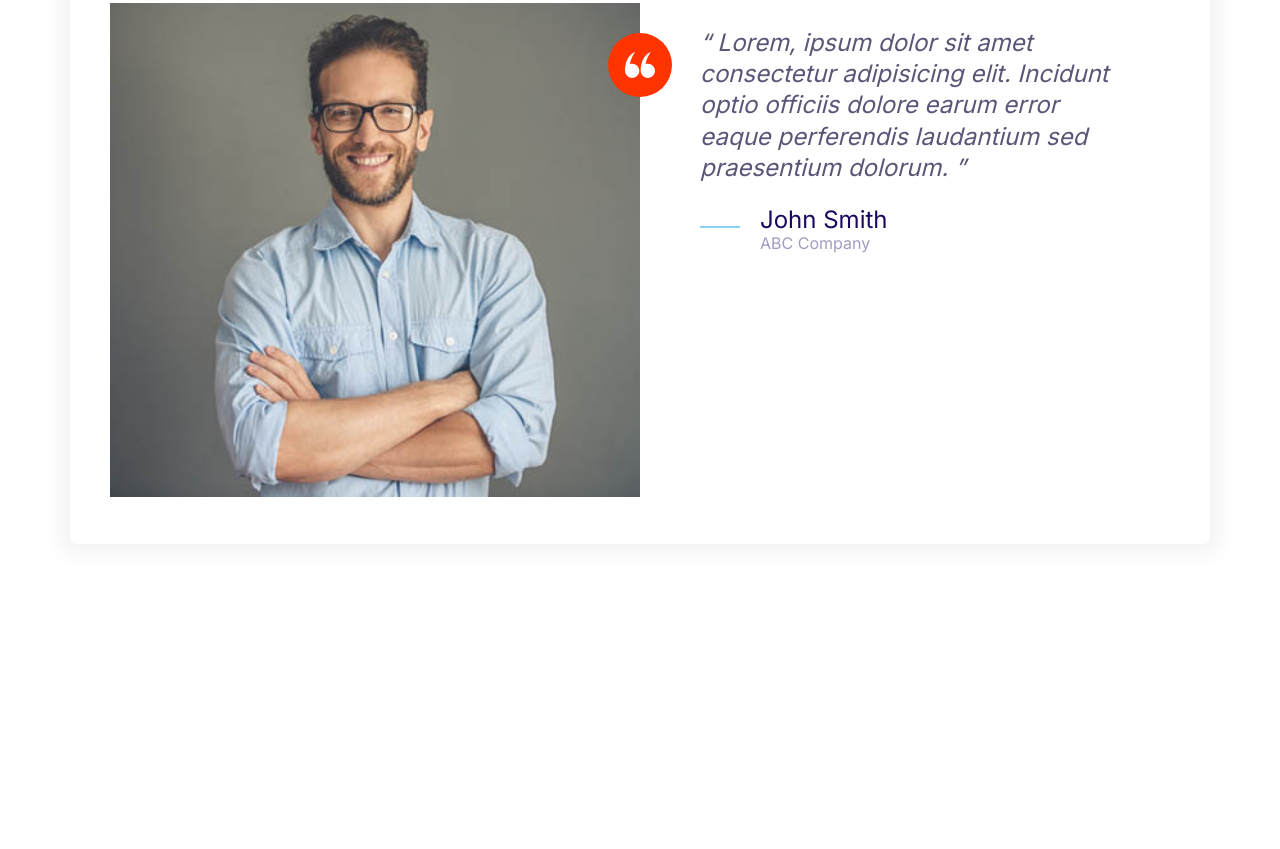
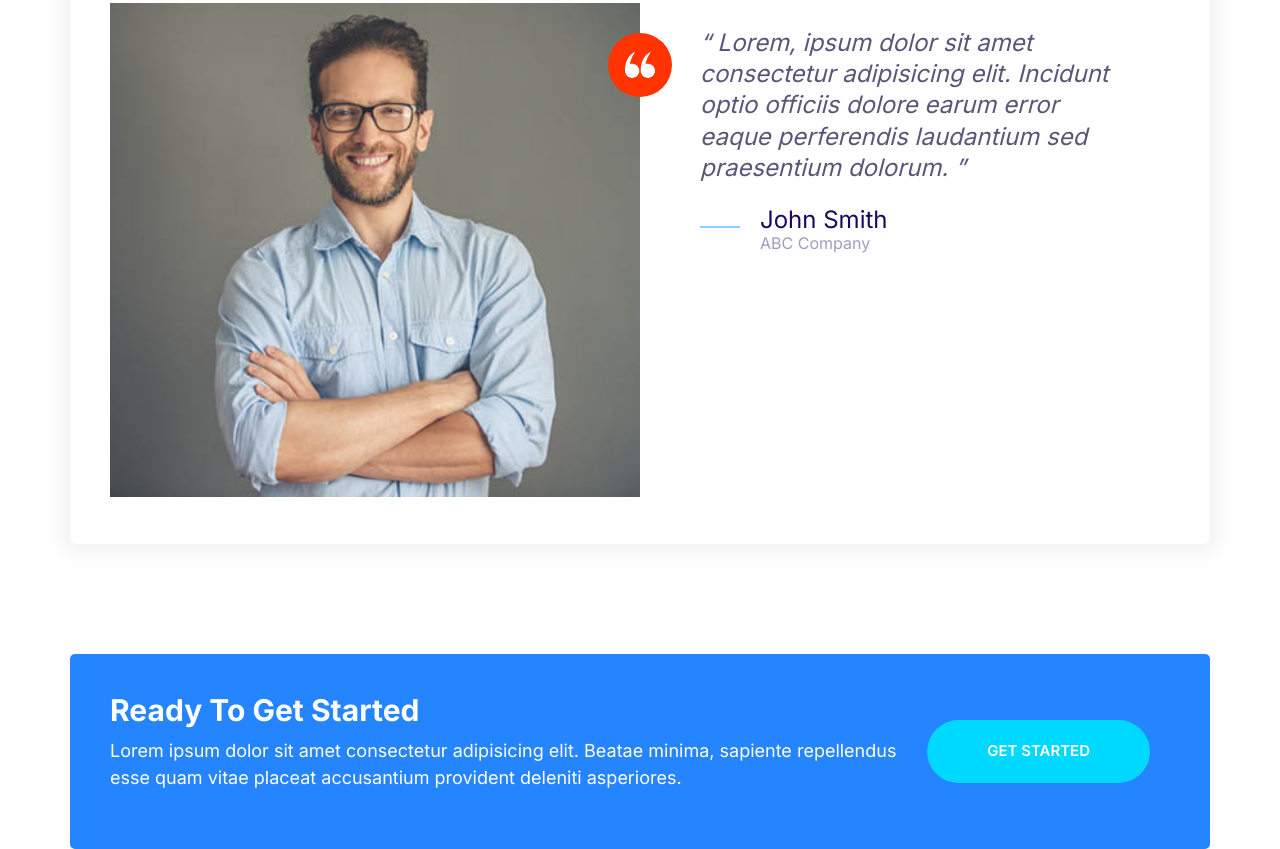
Before and after one commit to IsmailSamirIbrahim/Moshify, a plain HTML site: page index.html in a window 1280 px wide. Shown: the part 5177-6026 px from the top of the page. Before the commit the page ends 5781 px from the top, so only its background shows below. Drawn offline with Linux system fonts and the light colour scheme.

Commit message:
Add callout block to the homepage

```diff
--- a/css/styles.css
+++ b/css/styles.css
@@ -911,3 +911,8 @@ a {
     font-size: 1.5rem;
   }
 }
+
+/* Sign-up Callout */
+.callout-signup {
+  transform: translateY(5rem);
+}
--- a/index.html
+++ b/index.html
@@ -371,6 +371,21 @@
         </div>
       </div>
     </section>
+    <div class="container">
+      <div class="callout callout--primary callout-signup">
+        <div class="grid grid--1x2">
+          <div class="callout__content">
+            <h2 class="callout___heading">Ready To Get Started</h2>
+            <p>
+              Lorem ipsum dolor sit amet consectetur adipisicing elit. Beatae
+              minima, sapiente repellendus esse quam vitae placeat accusantium
+              provident deleniti asperiores.
+            </p>
+          </div>
+          <a class="btn btn--secondary btn--stretched" href="#">Get Started</a>
+        </div>
+      </div>
+    </div>
     <script src="js/main.js"></script>
   </body>
 </html>
```
